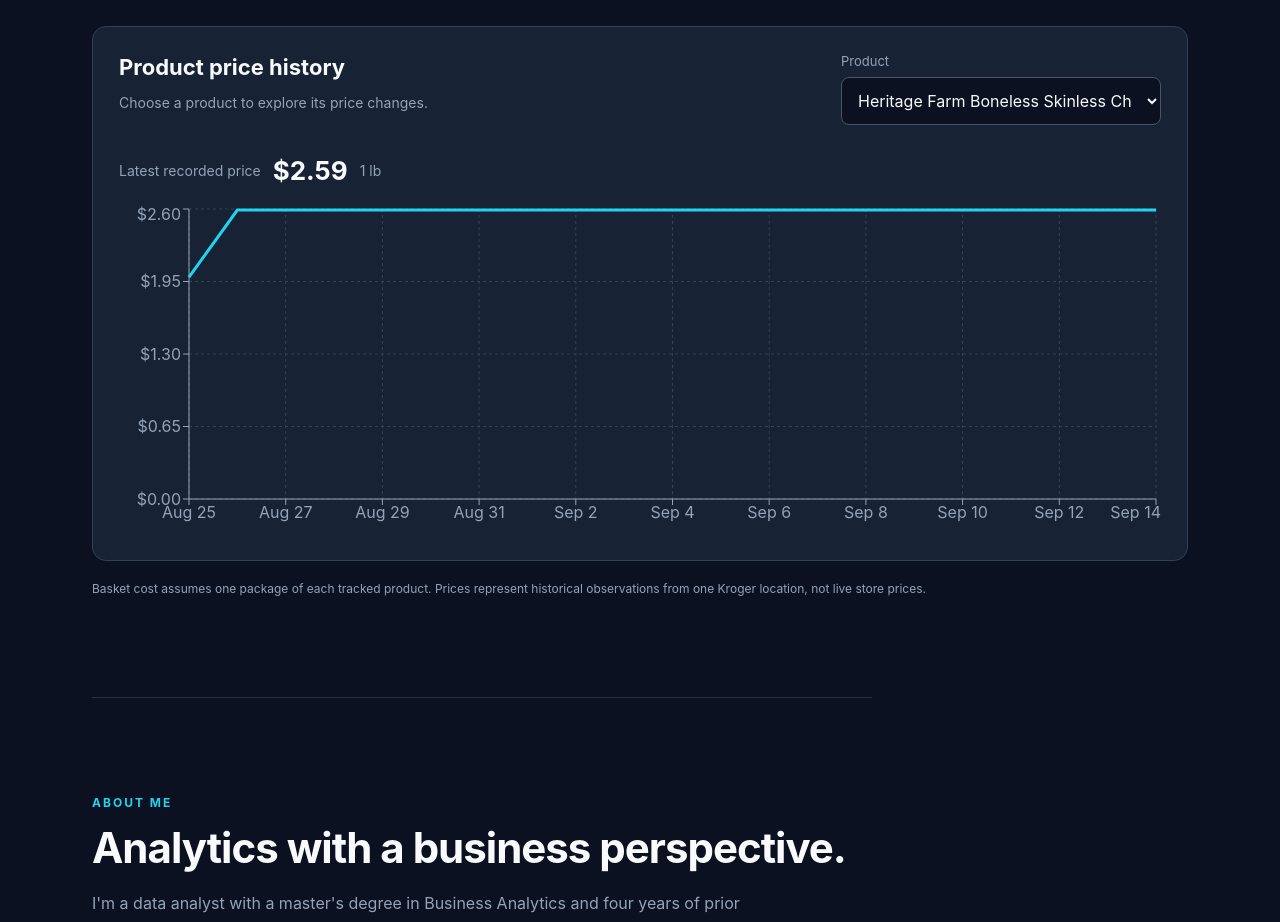
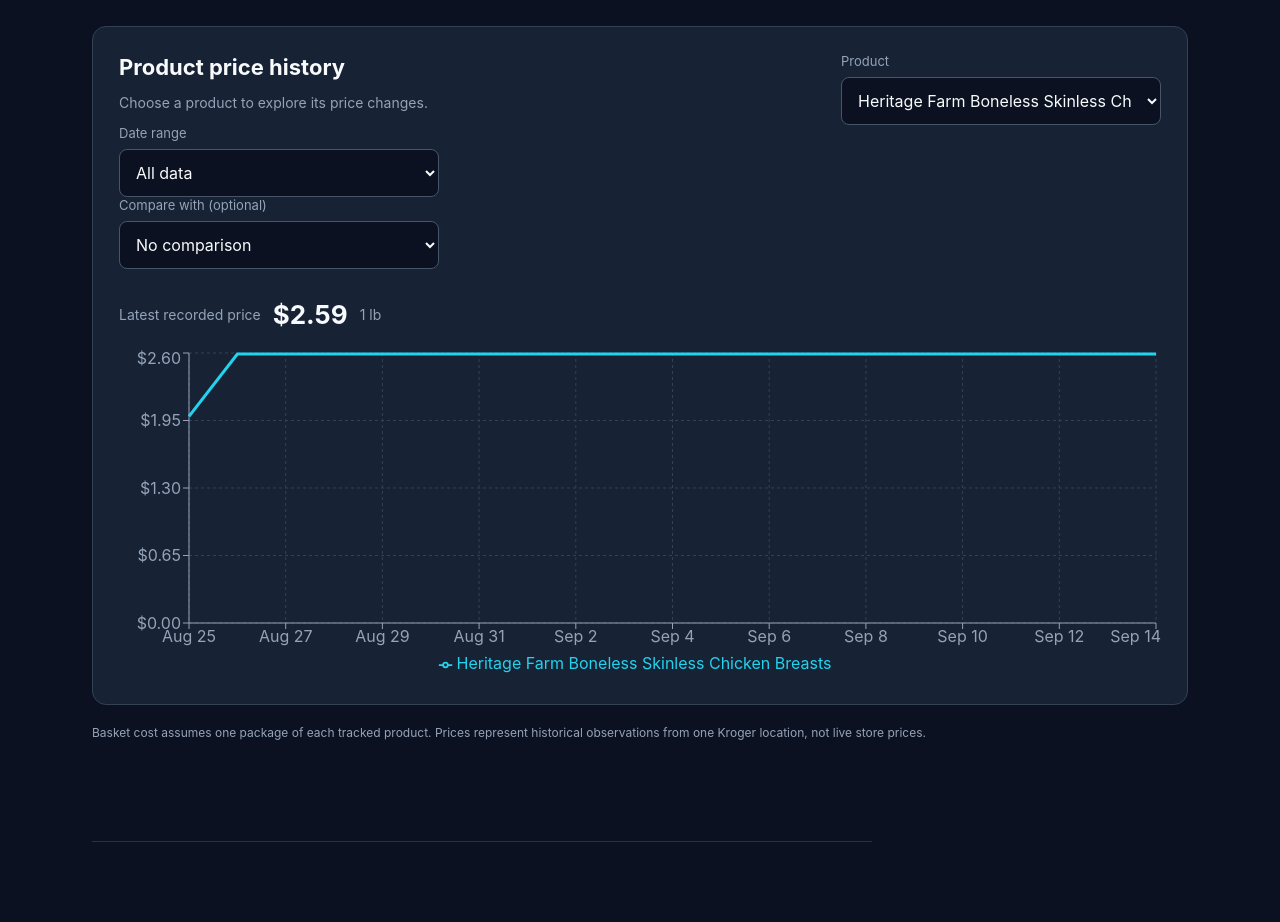
Before and after one commit to chentenchi/portfolio-website, a React (Vite) app: page / in a window 1280 px wide. Shown: the part 1940-2862 px from the top of the page. Built offline with nearby package versions, Linux system fonts and the light colour scheme.

Commit message:
Add grocery comparison and date filters

```diff
--- a/src/GroceryDashboard.jsx
+++ b/src/GroceryDashboard.jsx
@@ -3,7 +3,7 @@
 import Papa from 'papaparse'
 import {
   LineChart, Line, XAxis, YAxis,
-  CartesianGrid, Tooltip, ResponsiveContainer
+  CartesianGrid, Tooltip, Legend, ResponsiveContainer
 } from 'recharts'
 import './GroceryDashboard.css'
 
@@ -22,6 +22,8 @@
 function GroceryDashboard() {
   const [rows, setRows] = useState([])
   const [selectedId, setSelectedId] = useState('')
+  const [dateRange, setDateRange] = useState('all')
+  const [compareId, setCompareId] = useState('')
   const [loading, setLoading] = useState(true)
   const [error, setError] = useState('')
 
@@ -125,7 +127,70 @@
       date: row.snapshot_date,
       price: row.effective_price
     }))
+let visibleHistory = priceHistory
 
+if (dateRange !== 'all' && priceHistory.length > 0) {
+  const latest = new Date(
+    `${priceHistory[priceHistory.length - 1].date}T00:00:00Z`
+  )
+
+  latest.setUTCDate(
+    latest.getUTCDate() - (Number(dateRange) - 1)
+  )
+
+  const cutoff = latest.toISOString().slice(0, 10)
+
+  visibleHistory = priceHistory.filter(
+    (row) => row.date >= cutoff
+  )
+}
+
+const comparisonHistory = compareId
+  ? rows
+      .filter((row) => row.product_id === compareId)
+      .sort((a, b) =>
+        a.snapshot_date.localeCompare(b.snapshot_date)
+      )
+      .map((row) => ({
+        date: row.snapshot_date,
+        comparePrice: row.effective_price
+      }))
+  : []
+
+const combinedHistory = [
+  ...new Set([
+    ...priceHistory.map((row) => row.date),
+    ...comparisonHistory.map((row) => row.date)
+  ])
+]
+  .sort()
+  .map((date) => ({
+    date,
+    price: priceHistory.find(
+      (row) => row.date === date
+    )?.price,
+    comparePrice: comparisonHistory.find(
+      (row) => row.date === date
+    )?.comparePrice
+  }))
+
+let visibleCombinedHistory = combinedHistory
+
+if (dateRange !== 'all' && priceHistory.length > 0) {
+  const latest = new Date(
+    `${priceHistory[priceHistory.length - 1].date}T00:00:00Z`
+  )
+
+  latest.setUTCDate(
+    latest.getUTCDate() - (Number(dateRange) - 1)
+  )
+
+  const cutoff = latest.toISOString().slice(0, 10)
+
+  visibleCombinedHistory = combinedHistory.filter(
+    (row) => row.date >= cutoff
+  )
+}
   return (
     <section id="grocery-dashboard" className="section grocery-dashboard">
       <p className="eyebrow">INTERACTIVE ANALYTICS</p>
@@ -181,6 +246,44 @@
           </div>
         </div>
 
+<div className="product-selector">
+  <label htmlFor="grocery-range">Date range</label>
+  <select
+    id="grocery-range"
+    value={dateRange}
+    onChange={(event) => setDateRange(event.target.value)}
+  >
+    <option value="all">All data</option>
+    <option value="14">Last 14 days</option>
+    <option value="7">Last 7 days</option>
+  </select>
+</div>
+
+<div className="product-selector">
+  <label htmlFor="grocery-compare">
+    Compare with (optional)
+  </label>
+  <select
+    id="grocery-compare"
+    value={compareId}
+    onChange={(event) => setCompareId(event.target.value)}
+  >
+    <option value="">No comparison</option>
+    {products
+      .filter(
+        (product) =>
+          product.product_id !== selectedProduct.product_id
+      )
+      .map((product) => (
+        <option
+          key={product.product_id}
+          value={product.product_id}
+        >
+          {product.product_name}
+        </option>
+      ))}
+  </select>
+</div>
         <div className="selected-price">
           <span>Latest recorded price</span>
           <strong>{money(selectedProduct.effective_price)}</strong>
@@ -192,7 +295,7 @@
 
         <div className="grocery-chart-container">
           <ResponsiveContainer width="100%" height="100%">
-            <LineChart data={priceHistory}>
+            <LineChart data={visibleCombinedHistory}>
               <CartesianGrid
                 stroke="#334155"
                 strokeDasharray="3 3"
@@ -213,21 +316,42 @@
               />
 
               <Tooltip
-                labelFormatter={formatDate}
-                formatter={(value) => [
-                  money(value),
-                  'Effective price'
-                ]}
+                 labelFormatter={formatDate}
+  formatter={(value, name) => [
+    money(value),
+    name
+  ]}
               />
-
+<Legend
+  position="bottom"
+  height={40}
+/>
               <Line
                 type="linear"
                 dataKey="price"
+                name={selectedProduct.product_name}
                 stroke="#22d3ee"
                 strokeWidth={3}
                 dot={false}
                 activeDot={{ r: 5 }}
               />
+
+{compareId && (
+  <Line
+    type="linear"
+    dataKey="comparePrice"
+name={
+  products.find(
+    (product) => product.product_id === compareId
+  )?.product_name ?? 'Comparison product'
+}
+    stroke="#f59e0b"
+    strokeWidth={3}
+    dot={false}
+    activeDot={{ r: 5 }}
+    connectNulls={false}
+  />
+)}
             </LineChart>
           </ResponsiveContainer>
         </div>
```
